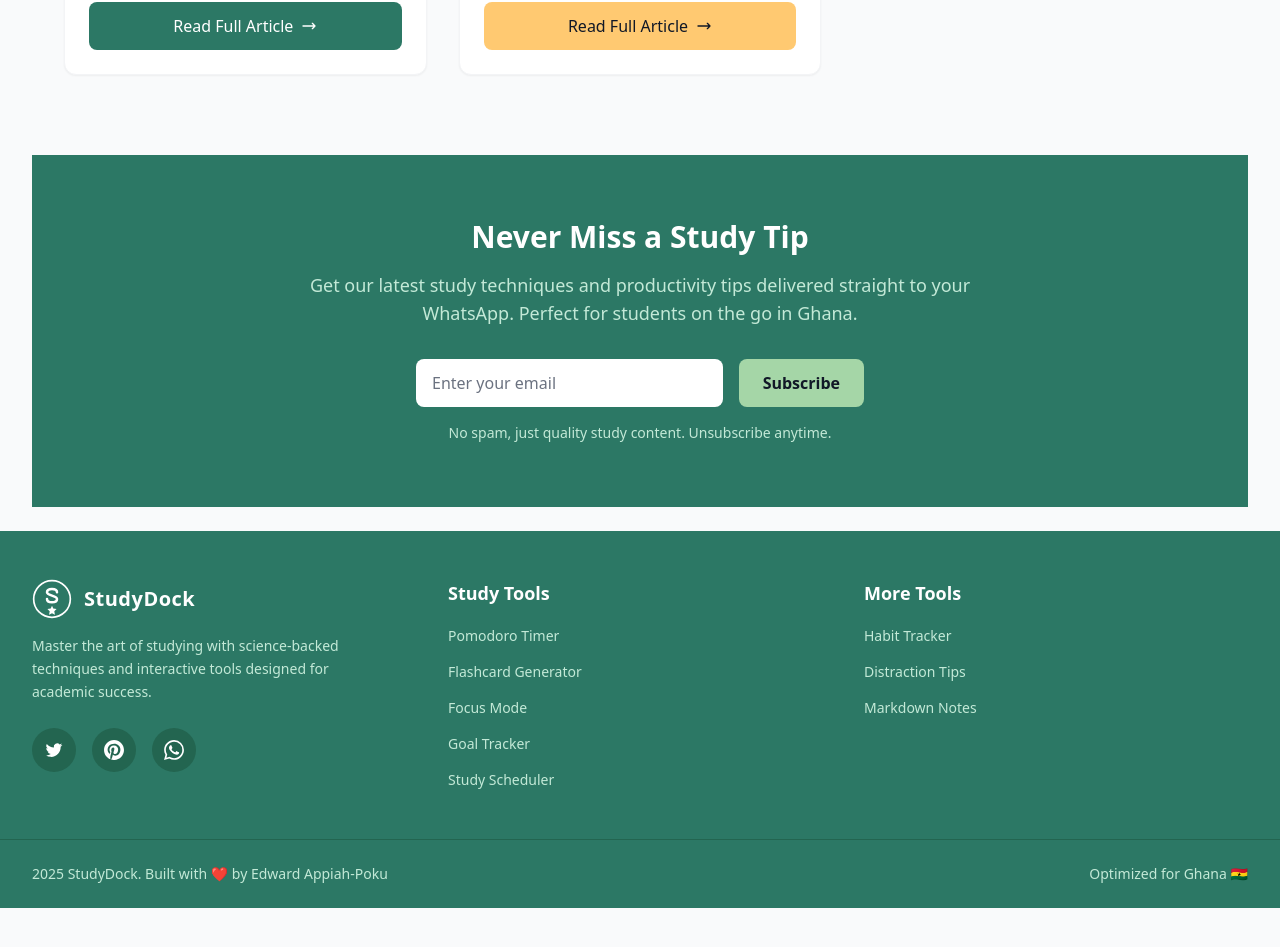
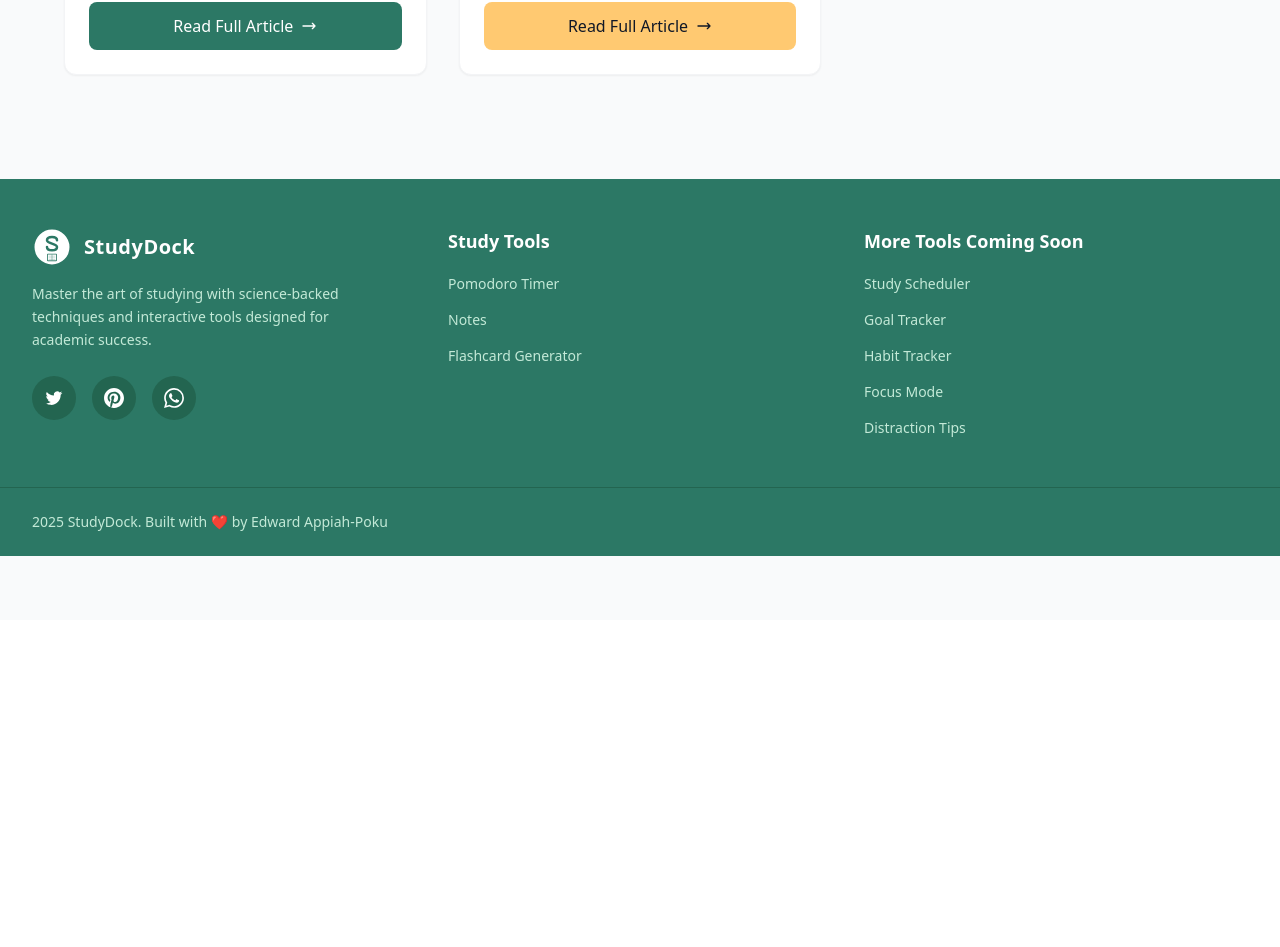
Before and after one commit to Eappiahpoku/Project, a Vue app: page /blog in a window 1280 px wide. Shown: the part 1675-2622 px from the top of the page. After the commit the page ends 2295 px from the top, so only its background shows below. Built offline with nearby package versions, Linux system fonts and the light colour scheme.

Commit message:
footer-ready

```diff
--- a/public/offline.html
+++ b/public/offline.html
@@ -3,7 +3,7 @@
   <head>
     <meta charset="UTF-8" />
     <meta name="viewport" content="width=device-width, initial-scale=1.0" />
-    <title>Offline - StudyDock App</title>
+    <title>Offline - StudyDock</title>
     <style>
       body {
         margin: 0;
--- a/src/components/base/StudyDockLogo.vue
+++ b/src/components/base/StudyDockLogo.vue
@@ -8,29 +8,43 @@
 
 <template>
   <div class="studydock-logo">
+    <!--
+  StudyDock Favicon SVG
+  - Optimized for favicon use (simple, solid color, no dynamic props)
+  - Ghana mobile-first, offline-first, and accessible
+-->
 <svg
   viewBox="0 0 48 48"
   xmlns="http://www.w3.org/2000/svg"
-      class="w-10 h-10"
-      :class="{ 'text-primary': !white, 'text-white': white }"
+  width="48"
+  height="48"
+  fill="none"
 >
   <!-- Main Circle representing Ghana's unity -->
-      <circle cx="24" cy="24" r="22" fill="none" stroke="currentColor" stroke-width="2"/>
-
+  <circle cx="24" cy="24" r="22" fill="white" stroke="#2C7865" stroke-width="2"/>
   <!-- 'S' shape representing StudyDock logo -->
   <path
     d="M30 16C30 14 28 12 24 12C20 12 18 14 18 16C18 20 30 20 30 24C30 26 28 28 24 28C20 28 18 26 18 24"
     fill="none"
-        stroke="currentColor"
+    stroke="#2C7865"
     stroke-width="3"
     stroke-linecap="round"
   />
-
-      <!-- Star representing Ghana's leadership in African tech -->
-      <path
-        d="M24 32L25.5 35.5L29.5 36L26.75 38.75L27.5 43L24 41L20.5 43L21.25 38.75L18.5 36L22.5 35.5L24 32Z"
-        fill="currentColor"
-      />
+  <!-- ===== [New Feature] START: Book icon representing education ===== -->
+  <!-- Book representing StudyDock's educational mission -->
+  <g fill="#2C7865">
+    <!-- Book cover -->
+    <rect x="18" y="32" width="12" height="9" rx="1" fill="#2C7865"/>
+    <!-- Book pages -->
+    <rect x="19" y="33" width="10" height="7" fill="white"/>
+    <!-- Book spine line -->
+    <line x1="24" y1="33" x2="24" y2="40" stroke="#2C7865" stroke-width="0.5"/>
+    <!-- Page lines -->
+    <line x1="20" y1="35" x2="28" y2="35" stroke="#2C7865" stroke-width="0.3"/>
+    <line x1="20" y1="37" x2="28" y2="37" stroke="#2C7865" stroke-width="0.3"/>
+    <line x1="20" y1="39" x2="28" y2="39" stroke="#2C7865" stroke-width="0.3"/>
+  </g>
+  <!-- ===== [New Feature] END: Book icon representing education ===== -->
 </svg>
   </div>
 </template>
--- a/src/components/common/Footer.vue
+++ b/src/components/common/Footer.vue
@@ -70,7 +70,7 @@
             <ul class="space-y-3">
               <li>
                 <a
-                  href="#"
+                  href="https://pomodoro.studydock.org/"
                   class="text-primary-100 hover:text-accent transition-colors duration-200 text-sm focus:outline-none focus:underline"
                   aria-label="Pomodoro Timer - Time management tool"
                 >
@@ -79,11 +79,57 @@
               </li>
               <li>
                 <a
-                  href="#"
+                  href="https://notes.studydock.org/"
+                  class="text-primary-100 hover:text-accent transition-colors duration-200 text-sm focus:outline-none focus:underline"
+                  aria-label="Notes - Take structured notes"
+                >
+                   Notes
+                </a>
+              </li>
+              <li>
+                <a
+                  href="https://flashcards.studydock.org/"
                   class="text-primary-100 hover:text-accent transition-colors duration-200 text-sm focus:outline-none focus:underline"
                   aria-label="Flashcard Generator - Create study flashcards"
                 >
                   Flashcard Generator
+                </a>
+              </li>
+
+            </ul>
+          </nav>
+        </div>
+
+        <!-- ===== RIGHT COLUMN: Additional Study Tools ===== -->
+        <div class="space-y-4">
+          <h4 class="text-lg font-semibold mb-4">More Tools Coming Soon</h4>
+          <nav aria-label="Additional study tools navigation">
+            <ul class="space-y-3">
+              <li>
+                <a
+                  href="#"
+                  class="text-primary-100 hover:text-accent transition-colors duration-200 text-sm focus:outline-none focus:underline"
+                  aria-label="Study Scheduler - Plan your study sessions"
+                >
+                  Study Scheduler
+                </a>
+              </li>
+              <li>
+                <a
+                  href="#"
+                  class="text-primary-100 hover:text-accent transition-colors duration-200 text-sm focus:outline-none focus:underline"
+                  aria-label="Goal Tracker - Track your study goals"
+                >
+                  Goal Tracker
+                </a>
+              </li>
+              <li>
+                <a
+                  href="#"
+                  class="text-primary-100 hover:text-accent transition-colors duration-200 text-sm focus:outline-none focus:underline"
+                  aria-label="Habit Tracker - Build productive study habits"
+                >
+                  Habit Tracker
                 </a>
               </li>
               <li>
@@ -99,56 +145,13 @@
                 <a
                   href="#"
                   class="text-primary-100 hover:text-accent transition-colors duration-200 text-sm focus:outline-none focus:underline"
-                  aria-label="Goal Tracker - Track your study goals"
-                >
-                  Goal Tracker
-                </a>
-              </li>
-              <li>
-                <a
-                  href="#"
-                  class="text-primary-100 hover:text-accent transition-colors duration-200 text-sm focus:outline-none focus:underline"
-                  aria-label="Study Scheduler - Plan your study sessions"
-                >
-                  Study Scheduler
-                </a>
-              </li>
-            </ul>
-          </nav>
-        </div>
-
-        <!-- ===== RIGHT COLUMN: Additional Study Tools ===== -->
-        <div class="space-y-4">
-          <h4 class="text-lg font-semibold mb-4">More Tools</h4>
-          <nav aria-label="Additional study tools navigation">
-            <ul class="space-y-3">
-              <li>
-                <a
-                  href="#"
-                  class="text-primary-100 hover:text-accent transition-colors duration-200 text-sm focus:outline-none focus:underline"
-                  aria-label="Habit Tracker - Build productive study habits"
-                >
-                  Habit Tracker
-                </a>
-              </li>
-              <li>
-                <a
-                  href="#"
-                  class="text-primary-100 hover:text-accent transition-colors duration-200 text-sm focus:outline-none focus:underline"
                   aria-label="Distraction Tips - Tips to stay focused"
                 >
                   Distraction Tips
                 </a>
               </li>
-              <li>
-                <a
-                  href="#"
-                  class="text-primary-100 hover:text-accent transition-colors duration-200 text-sm focus:outline-none focus:underline"
-                  aria-label="Markdown Notes - Take structured notes"
-                >
-                  Markdown Notes
-                </a>
-              </li>
+
+
             </ul>
           </nav>
         </div>
@@ -165,11 +168,6 @@
           </p>
 
           <!-- Additional Links -->
-          <div class="flex items-center space-x-6 text-sm">
-            <span class="text-primary-100">
-              Optimized for Ghana 🇬🇭
-            </span>
-          </div>
         </div>
       </div>
     </div>
--- a/src/components/layout/HeroSection.vue
+++ b/src/components/layout/HeroSection.vue
@@ -64,8 +64,7 @@
               <span class="block text-white">Master the</span>
               <span class="block">
                 <span class="text-white">Art of</span>
-                <span class="text-accent bg-gradient-to-r from-accent to-accent-400 bg-clip-text text-transparent ml-4">
-                  Studying
+                <span class="text-accent bg-gradient-to-r from-accent to-accent-400 bg-clip-text text-transparent ml-4">Studying
                 </span>
               </span>
             </h1>
--- a/src/components/layout/KeyFeaturesSection.vue
+++ b/src/components/layout/KeyFeaturesSection.vue
@@ -103,7 +103,7 @@
                 <svg class="h-4 w-4 text-primary mr-3 flex-shrink-0" fill="currentColor" viewBox="0 0 20 20">
                   <path fill-rule="evenodd" d="M16.707 5.293a1 1 0 010 1.414l-8 8a1 1 0 01-1.414 0l-4-4a1 1 0 011.414-1.414L8 12.586l7.293-7.293a1 1 0 011.414 0z" clip-rule="evenodd" />
                 </svg>
-                <span class="text-gray-900 font-medium">Mobile-first design for Ghana</span>
+                <span class="text-gray-900 font-medium">Works seamlessly across devices</span>
               </li>
               <li class="flex items-center text-primary-100">
                 <svg class="h-4 w-4 text-primary mr-3 flex-shrink-0" fill="currentColor" viewBox="0 0 20 20">
--- a/src/views/BlogView.vue
+++ b/src/views/BlogView.vue
@@ -476,8 +476,8 @@
         </div>
       </div>
     </section>
-
-    <!-- ===== NEWSLETTER SIGNUP SECTION ===== -->
+<!--
+    ===== NEWSLETTER SIGNUP SECTION =====
     <section class="bg-primary py-16">
       <div class="max-w-4xl mx-auto px-4 sm:px-6 lg:px-8 text-center">
         <h2 class="text-2xl md:text-3xl font-bold text-white mb-4">
@@ -509,7 +509,7 @@
           No spam, just quality study content. Unsubscribe anytime.
         </p>
       </div>
-    </section>
+    </section> -->
   </div>
 </template>
 
@@ -533,7 +533,7 @@ const router = useRouter()
 const searchQuery = ref('')
 const selectedCategory = ref('')
 const selectedReadingTime = ref('')
-const emailInput = ref('')
+// const emailInput = ref('')
 
 // ===== Blog Posts Data =====
 // Using the same 5 blog posts from BlogSection as requested
@@ -663,23 +663,23 @@ function getReadingTimeLabel(value: string): string {
  * Handle newsletter subscription
  * For now shows success message, could integrate with email service
  */
-function subscribeToNewsletter(): void {
-  if (emailInput.value.trim() === '') {
-    alert('Please enter your email address')
-    return
-  }
+// function subscribeToNewsletter(): void {
+//   if (emailInput.value.trim() === '') {
+//     alert('Please enter your email address')
+// //     return
+//   // }
 
-  // Basic email validation
-  const emailRegex = /^[^\s@]+@[^\s@]+\.[^\s@]+$/
-  if (!emailRegex.test(emailInput.value)) {
-    alert('Please enter a valid email address')
-    return
-  }
+//   // Basic email validation
+//   const emailRegex = /^[^\s@]+@[^\s@]+\.[^\s@]+$/
+//   if (!emailRegex.test(emailInput.value)) {
+//     alert('Please enter a valid email address')
+//     return
+//   }
 
-  // Success message (in production, this would call an API)
-  alert(`Thanks for subscribing! We'll send study tips to ${emailInput.value}`)
-  emailInput.value = ''
-}
+//   // Success message (in production, this would call an API)
+//   alert(`Thanks for subscribing! We'll send study tips to ${emailInput.value}`)
+//   emailInput.value = ''
+// // }
 </script>
 
 <!--
```
Also changed, not shown: index.html (+5 -5 lines), src/components/layout/AboutSection.vue (+15 -33 lines), src/views/ContactView.vue (+8 -31 lines), public/favicon.svg. Lines whose indentation alone changed are shown as unchanged.
